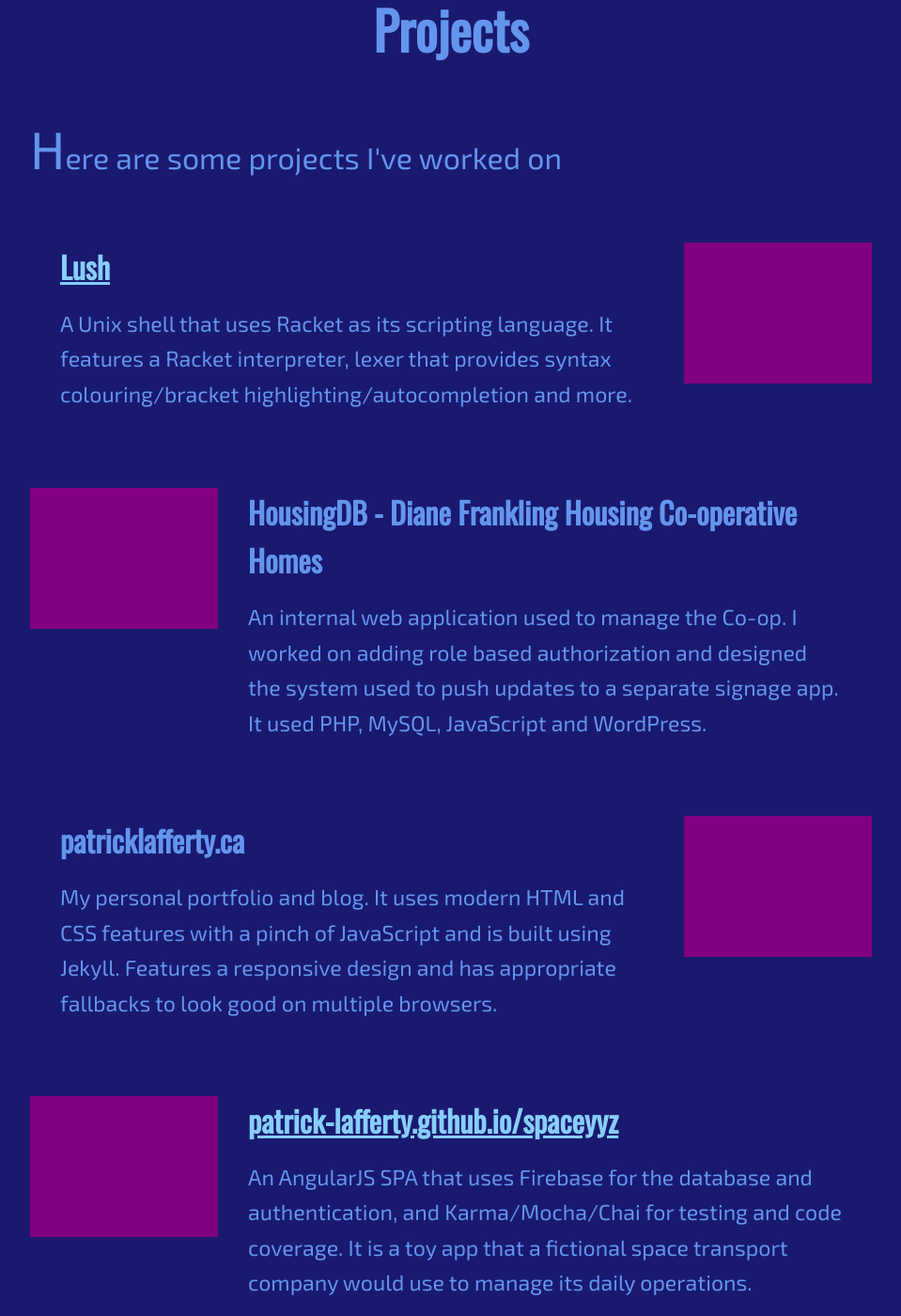
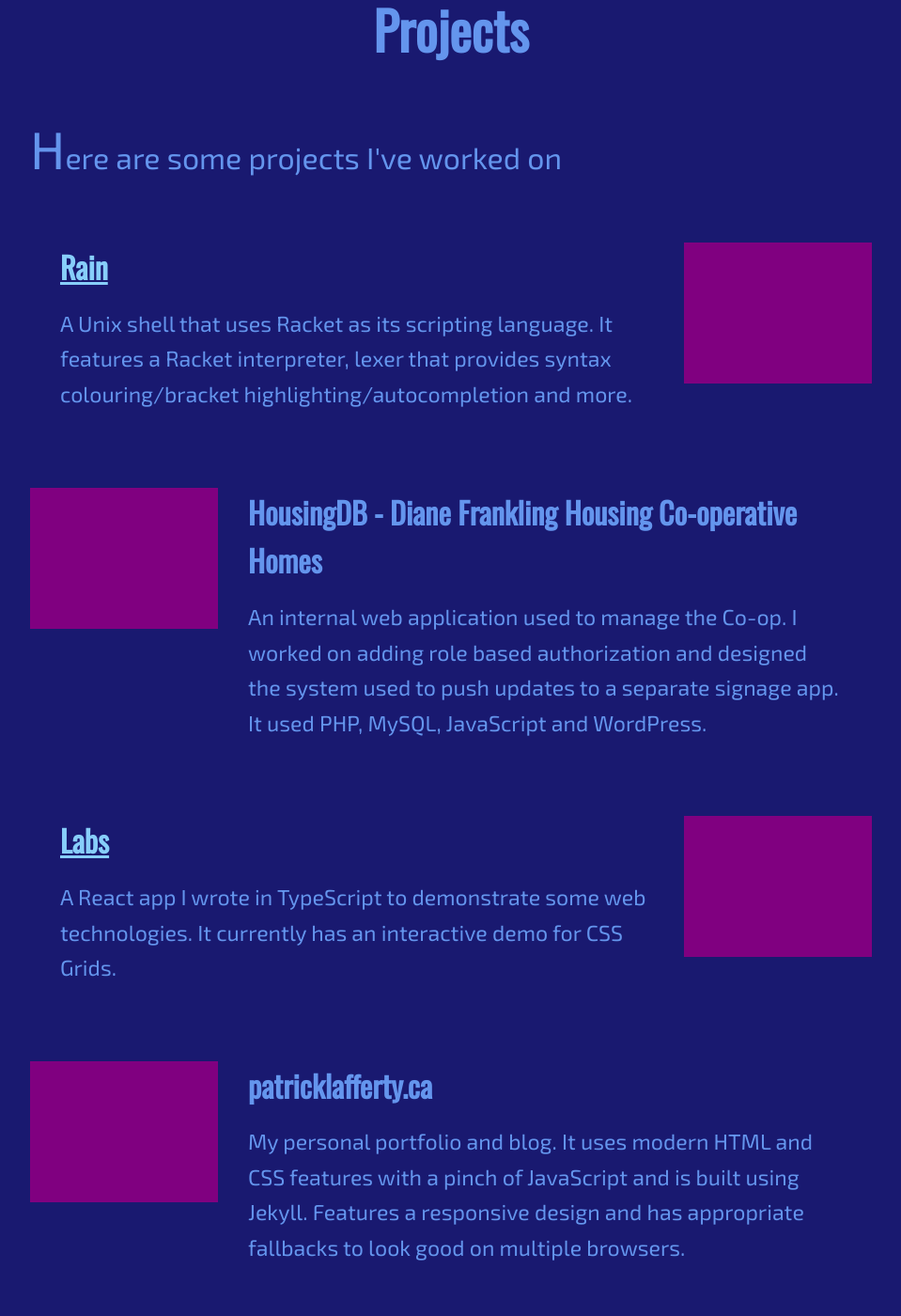
Before and after one commit to patrick-lafferty/portfolio, a Jekyll site: the page built from index.html, in a window 1280 px wide and 1400 px high, scrolled down 1637 px. Shown: the whole window at 94% size, without its empty margins (160-1119 px from the left). Built offline with Jekyll 4.4.1, drawn with Linux system fonts in a browser that asks for light colours.

Commit message:
updated work to include rain namechange and added labs

```diff
--- a/index.html
+++ b/index.html
@@ -26,7 +26,7 @@
 			<li>ASP.NET Core</li>
 			<li>AngularJS 1</li>
 			<li>TypeScript</li>
-			<li>Karma</li>
+			<li>React</li>
 			<li>Sass</li>
 		</ul>
 		</div>
@@ -39,7 +39,7 @@
 
 		<section class="project">
 			<div>
-				<a href="https://github.com/patrick-lafferty/lush"><h1 class="project__name">Lush</h1></a>
+				<a href="https://github.com/patrick-lafferty/rain"><h1 class="project__name">Rain</h1></a>
 				<p class="project__description">A Unix shell that uses Racket as its scripting language.
 					It features a Racket interpreter, lexer that provides syntax colouring/bracket highlighting/autocompletion
 					and more.</p>
@@ -54,6 +54,14 @@
 					adding role based authorization and designed the system used to push updates to a separate
 					signage app. It used PHP, MySQL, JavaScript and WordPress.
 				</p>
+			</div>
+			<div class="fake-image"></div>
+		</section>
+
+		<section class="project">
+			<div>
+				<a href="https://patrick-lafferty.github.io/labs/"><h1 class="project__name">Labs</h1></a>
+				<p class="project__description">A React app I wrote in TypeScript to demonstrate some web technologies. It currently has an interactive demo for CSS Grids.</p>
 			</div>
 			<div class="fake-image"></div>
 		</section>
```
